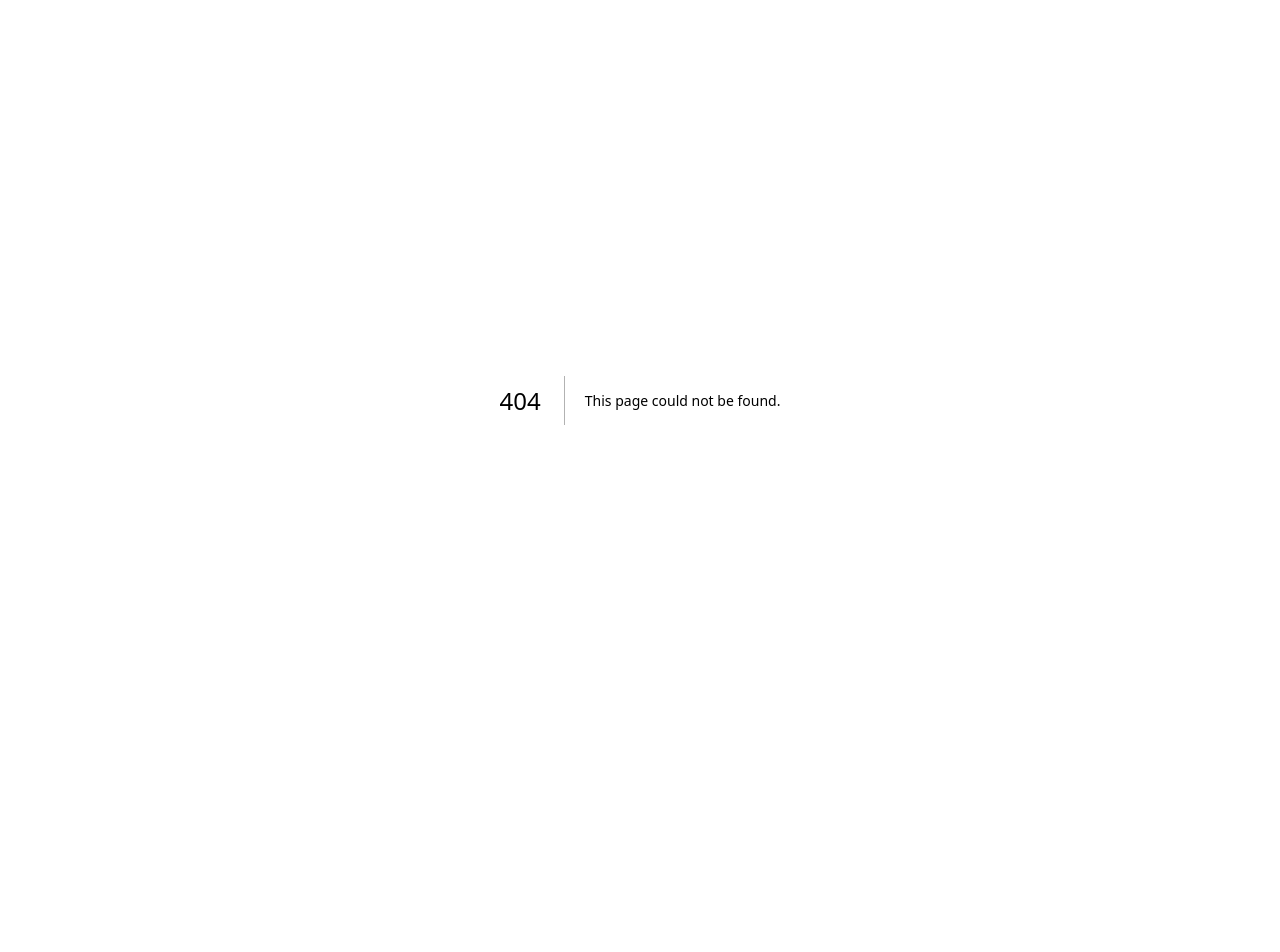
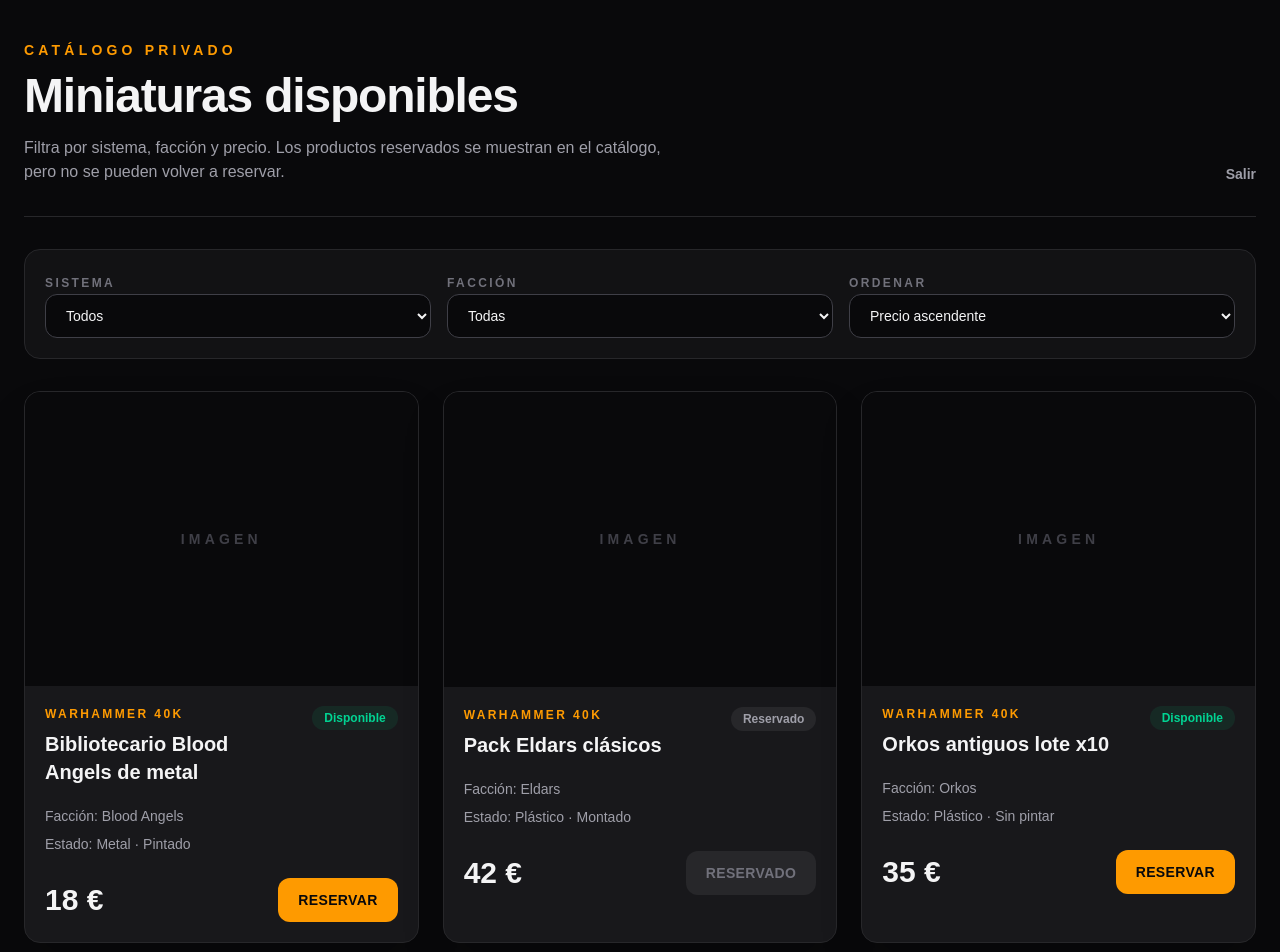
Before and after one commit to PCAMCAS/viejuner-castineira, a Next.js app: page /catalog in a window 1280 px wide. Before the commit this address had no page. Shown: the top 952 px of the page. Before the commit the page ends 800 px from the top, so only its background shows below. Built offline with nearby package versions, Linux system fonts and the light colour scheme.

Commit message:
Add catalog mockup page

```diff
--- /dev/null
+++ b/app/catalog/page.tsx
@@ -0,0 +1,160 @@
+const products = [
+  {
+    id: 1,
+    name: "Bibliotecario Blood Angels de metal",
+    system: "Warhammer 40K",
+    faction: "Blood Angels",
+    condition: "Metal · Pintado",
+    price: 18,
+    status: "Disponible",
+  },
+  {
+    id: 2,
+    name: "Pack Eldars clásicos",
+    system: "Warhammer 40K",
+    faction: "Eldars",
+    condition: "Plástico · Montado",
+    price: 42,
+    status: "Reservado",
+  },
+  {
+    id: 3,
+    name: "Orkos antiguos lote x10",
+    system: "Warhammer 40K",
+    faction: "Orkos",
+    condition: "Plástico · Sin pintar",
+    price: 35,
+    status: "Disponible",
+  },
+];
+
+export default function CatalogPage() {
+  return (
+    <main className="min-h-screen bg-zinc-950 px-6 py-10 text-zinc-100">
+      <section className="mx-auto max-w-7xl">
+        <header className="flex flex-col gap-6 border-b border-zinc-800 pb-8 md:flex-row md:items-end md:justify-between">
+          <div>
+            <p className="text-sm font-semibold uppercase tracking-[0.3em] text-amber-500">
+              Catálogo privado
+            </p>
+
+            <h1 className="mt-3 text-4xl font-black tracking-tight sm:text-5xl">
+              Miniaturas disponibles
+            </h1>
+
+            <p className="mt-4 max-w-2xl text-zinc-400">
+              Filtra por sistema, facción y precio. Los productos reservados se
+              muestran en el catálogo, pero no se pueden volver a reservar.
+            </p>
+          </div>
+
+          <a
+            href="/"
+            className="text-sm font-semibold text-zinc-400 transition hover:text-amber-400"
+          >
+            Salir
+          </a>
+        </header>
+
+        <section className="mt-8 grid gap-4 rounded-2xl border border-zinc-800 bg-zinc-900/60 p-5 md:grid-cols-3">
+          <label className="space-y-2">
+            <span className="text-xs font-bold uppercase tracking-[0.2em] text-zinc-500">
+              Sistema
+            </span>
+            <select className="w-full rounded-xl border border-zinc-700 bg-zinc-950 px-4 py-3 text-sm outline-none focus:border-amber-500">
+              <option>Todos</option>
+              <option>Warhammer 40K</option>
+              <option>Age of Sigmar</option>
+              <option>Warhammer Fantasy</option>
+              <option>Otros</option>
+            </select>
+          </label>
+
+          <label className="space-y-2">
+            <span className="text-xs font-bold uppercase tracking-[0.2em] text-zinc-500">
+              Facción
+            </span>
+            <select className="w-full rounded-xl border border-zinc-700 bg-zinc-950 px-4 py-3 text-sm outline-none focus:border-amber-500">
+              <option>Todas</option>
+              <option>Blood Angels</option>
+              <option>Eldars</option>
+              <option>Orkos</option>
+            </select>
+          </label>
+
+          <label className="space-y-2">
+            <span className="text-xs font-bold uppercase tracking-[0.2em] text-zinc-500">
+              Ordenar
+            </span>
+            <select className="w-full rounded-xl border border-zinc-700 bg-zinc-950 px-4 py-3 text-sm outline-none focus:border-amber-500">
+              <option>Precio ascendente</option>
+              <option>Precio descendente</option>
+            </select>
+          </label>
+        </section>
+
+        <section className="mt-8 grid gap-6 md:grid-cols-2 xl:grid-cols-3">
+          {products.map((product) => {
+            const isReserved = product.status === "Reservado";
+
+            return (
+              <article
+                key={product.id}
+                className="overflow-hidden rounded-2xl border border-zinc-800 bg-zinc-900 shadow-2xl"
+              >
+                <div className="flex aspect-[4/3] items-center justify-center bg-zinc-950">
+                  <span className="text-sm font-semibold uppercase tracking-[0.3em] text-zinc-700">
+                    Imagen
+                  </span>
+                </div>
+
+                <div className="p-5">
+                  <div className="flex items-start justify-between gap-4">
+                    <div>
+                      <p className="text-xs font-bold uppercase tracking-[0.2em] text-amber-500">
+                        {product.system}
+                      </p>
+                      <h2 className="mt-2 text-xl font-black">
+                        {product.name}
+                      </h2>
+                    </div>
+
+                    <span
+                      className={`rounded-full px-3 py-1 text-xs font-bold ${
+                        isReserved
+                          ? "bg-zinc-800 text-zinc-400"
+                          : "bg-emerald-500/10 text-emerald-400"
+                      }`}
+                    >
+                      {product.status}
+                    </span>
+                  </div>
+
+                  <div className="mt-5 space-y-2 text-sm text-zinc-400">
+                    <p>Facción: {product.faction}</p>
+                    <p>Estado: {product.condition}</p>
+                  </div>
+
+                  <div className="mt-6 flex items-center justify-between">
+                    <p className="text-3xl font-black">{product.price} €</p>
+
+                    <button
+                      disabled={isReserved}
+                      className={`rounded-xl px-5 py-3 text-sm font-bold uppercase tracking-wide transition ${
+                        isReserved
+                          ? "cursor-not-allowed bg-zinc-800 text-zinc-500"
+                          : "bg-amber-500 text-zinc-950 hover:bg-amber-400"
+                      }`}
+                    >
+                      {isReserved ? "Reservado" : "Reservar"}
+                    </button>
+                  </div>
+                </div>
+              </article>
+            );
+          })}
+        </section>
+      </section>
+    </main>
+  );
+}
```
